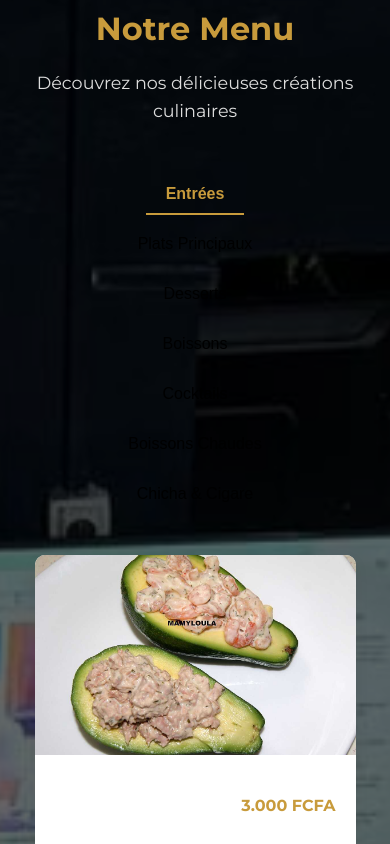
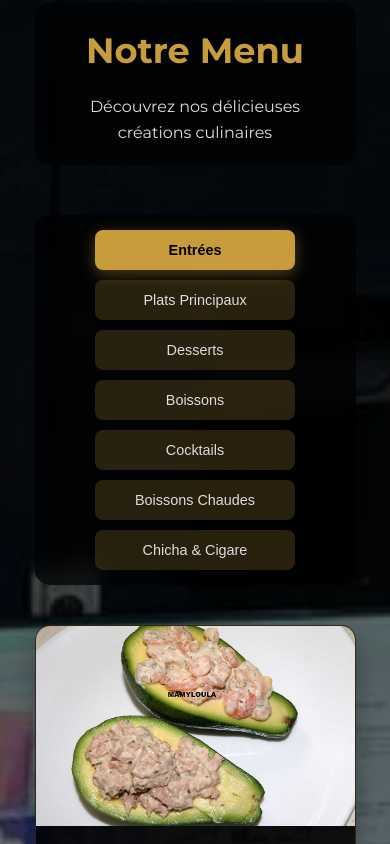
Before and after one commit to magonnoude/rms-lounge-bar, a plain HTML site: page index.html in a window 390 px wide. Shown: the part 6328-7172 px from the top of the page. Drawn offline with Linux system fonts and the light colour scheme.

Commit message:
Fix menu categories visibility and improve menu design

```diff
--- a/assets/css/style.css
+++ b/assets/css/style.css
@@ -1045,3 +1045,152 @@ nav ul li a:hover {
 .contact-info-item:nth-child(2) { animation-delay: 0.2s; }
 .contact-info-item:nth-child(3) { animation-delay: 0.3s; }
 .contact-info-item:nth-child(4) { animation-delay: 0.4s; }
+
+/* Correction de la visibilité des catégories du menu */
+.menu-tabs {
+    display: flex;
+    justify-content: center;
+    flex-wrap: wrap;
+    margin-bottom: 40px;
+    gap: 15px;
+    background: rgba(0, 0, 0, 0.7);
+    padding: 20px;
+    border-radius: 15px;
+    backdrop-filter: blur(10px);
+}
+
+.tab-btn {
+    background: rgba(200, 155, 60, 0.2);
+    border: 2px solid transparent;
+    padding: 12px 25px;
+    font-size: 1rem;
+    cursor: pointer;
+    border-radius: 8px;
+    transition: all 0.3s ease;
+    color: #ddd;
+    font-weight: 500;
+}
+
+.tab-btn:hover {
+    background: rgba(200, 155, 60, 0.3);
+    color: #fff;
+    transform: translateY(-2px);
+    border-color: #c89b3c;
+}
+
+.tab-btn.active {
+    background: #c89b3c;
+    color: #000;
+    font-weight: 600;
+    border-color: #c89b3c;
+    box-shadow: 0 4px 15px rgba(200, 155, 60, 0.4);
+}
+
+/* Amélioration de la visibilité des cartes de menu */
+.menu-item {
+    background: rgba(0, 0, 0, 0.85);
+    border-radius: 15px;
+    overflow: hidden;
+    box-shadow: 0 8px 25px rgba(0, 0, 0, 0.3);
+    opacity: 0;
+    transform: translateY(50px);
+    transition: opacity 0.5s ease, transform 0.5s ease, box-shadow 0.3s ease;
+    border: 1px solid rgba(200, 155, 60, 0.2);
+}
+
+.menu-item:hover {
+    box-shadow: 0 12px 35px rgba(200, 155, 60, 0.25);
+    transform: translateY(-5px);
+}
+
+.menu-item.show {
+    opacity: 1;
+    transform: translateY(0);
+}
+
+.menu-item-content {
+    padding: 25px;
+}
+
+.menu-item-title h3 {
+    font-size: 1.3rem;
+    margin-right: 10px;
+    color: #c89b3c;
+    font-weight: 600;
+}
+
+.menu-item-content p {
+    color: #ccc;
+    line-height: 1.6;
+}
+
+.price {
+    font-weight: 700;
+    color: #c89b3c;
+    font-size: 1.2rem;
+    white-space: nowrap;
+}
+
+/* Amélioration de la section menu */
+.menu .section-title {
+    background: rgba(0, 0, 0, 0.7);
+    padding: 30px;
+    border-radius: 15px;
+    backdrop-filter: blur(10px);
+    margin-bottom: 50px;
+}
+
+.menu .section-title h2 {
+    color: #c89b3c;
+    font-size: 2.8rem;
+    margin-bottom: 15px;
+}
+
+.menu .section-title p {
+    color: #ddd;
+    font-size: 1.2rem;
+    max-width: 600px;
+    margin: 0 auto;
+}
+
+/* Responsive Design pour le menu */
+@media (max-width: 768px) {
+    .menu-tabs {
+        padding: 15px;
+        gap: 10px;
+    }
+
+    .tab-btn {
+        padding: 10px 20px;
+        font-size: 0.9rem;
+    }
+
+    .menu .section-title {
+        padding: 20px;
+    }
+
+    .menu .section-title h2 {
+        font-size: 2.2rem;
+    }
+
+    .menu .section-title p {
+        font-size: 1rem;
+    }
+}
+
+@media (max-width: 480px) {
+    .menu-tabs {
+        flex-direction: column;
+        align-items: center;
+    }
+
+    .tab-btn {
+        width: 100%;
+        max-width: 200px;
+        text-align: center;
+    }
+
+    .menu-grid {
+        grid-template-columns: 1fr;
+    }
+}
```
